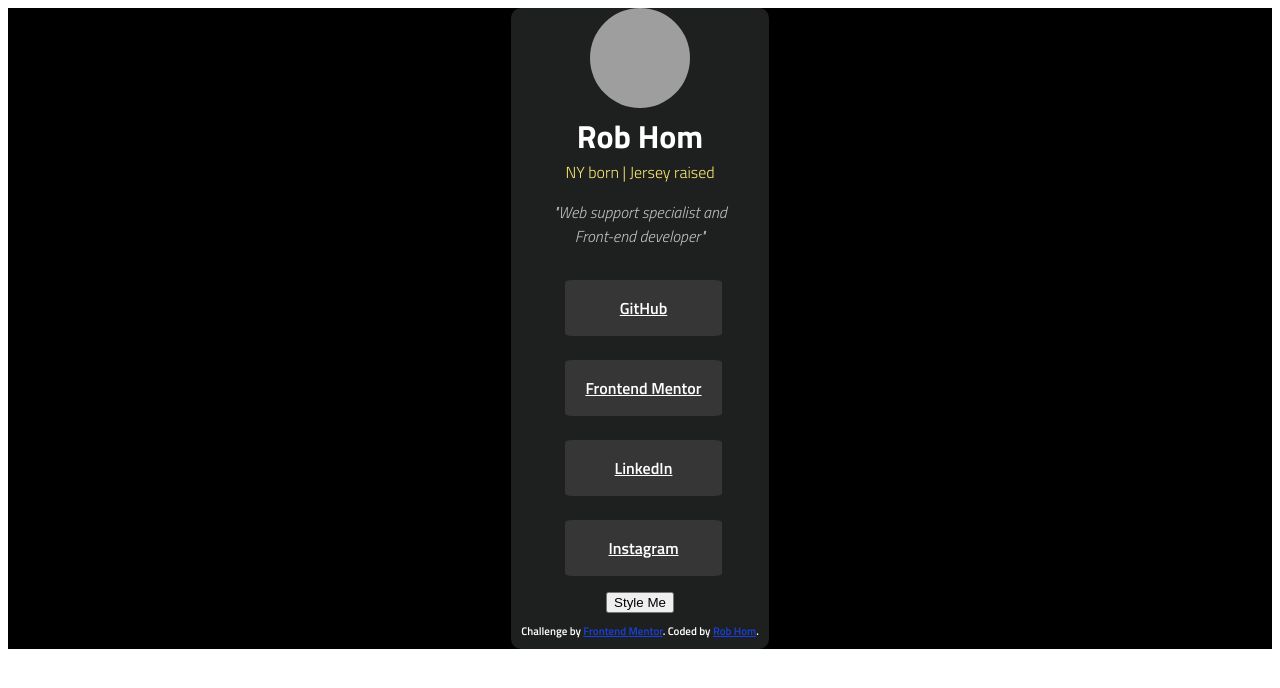
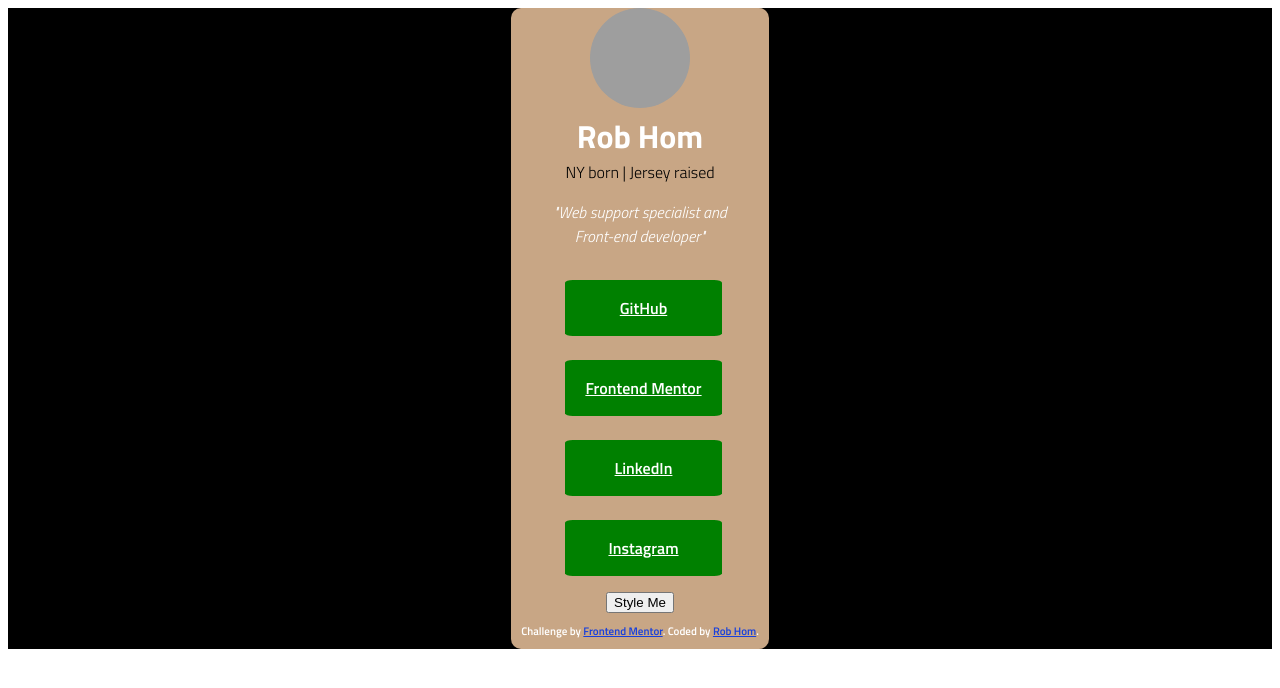
Before and after one commit to robhom-b/frontend-mentor, a website built with Vite: page index.html in a window 1280 px wide. Both pictures are taken after a click on the button "Style Me". Built offline with nearby package versions, Linux system fonts and the light colour scheme; grey boxes are pictures that could not be loaded.

Commit message:
Cleaned up comments, wrote reflections, and improved style function

```diff
--- a/index.html
+++ b/index.html
@@ -23,17 +23,17 @@
   <div class="inner-container">
     <img class="profile-picture" alt="professional headshot photograph" src="/assets/images/rob-profile.JPG" />
     <h1 class="titillium-web-bold">Rob Hom</h1>
-    <p class="heading titillium-web-light">NY born | Jersey raised</p>
-    <p class="bio titillium-web-light-italic">"Web support specialist and<br>
+    <p class="heading titillium-web-light about-text-default-state">NY born | Jersey raised</p>
+    <p id="tagline" class="tagline-default-state bio titillium-web-light-italic">"Web support specialist and<br>
       Front-end developer"<br></p>
-    <div class="social-container titillium-web-semibold">
-      <a href="https://github.com/robhom-b" target="_blank">GitHub</a><br>
-      <a href="#" target="_blank">Frontend Mentor</a><br>
-      <a href="https://www.linkedin.com/in/robhom13" target="_blank">LinkedIn</a><br>
-      <a href="https://www.instagram.com/robhom44" target="_blank">Instagram</a>
+    <div id="buttonGroup" class="social-container titillium-web-semibold">
+      <a href="https://github.com/robhom-b" class="social-button" target="_blank">GitHub</a><br>
+      <a href="#" class="social-button" target="_blank">Frontend Mentor</a><br>
+      <a href="https://www.linkedin.com/in/robhom13" class="social-button" target="_blank">LinkedIn</a><br>
+      <a href="https://www.instagram.com/robhom44" class="social-button" target="_blank">Instagram</a>
     </div>
 
-    <button id="button" onclick="color()">Style Me</button>
+    <button id="button" onclick="switchStyle(buttonGroup);">Style Me</button>
 
     <div class="attribution titillium-web-semibold">
       Challenge by <a href="https://www.frontendmentor.io?ref=challenge" target="_blank">Frontend Mentor</a>.
--- a/scripts/main.js
+++ b/scripts/main.js
@@ -1,11 +1,70 @@
-function color(){
-    //Get the button
-    alert("The button is clicked");
-    //Define the styles to toggle
+/*
+Click the button! I'm writing a script to change the social media card's color palette.
+The new style will toggle on or off a new theme after the user clicks the Style Me button.
 
-    //Initial state
+    1. Get the button - done
+    2. Define the styles to toggle - done
+    3. Function to toggle style
+    4. Add event listener to button - done
+*/
 
-    //Function to toggle style
+//Creates a new function called switchStyle that takes a parameter value
+  function switchStyle(buttonGroup){
+    const socialButtons = document.querySelectorAll(".social-button"); //the socialButtons variable is assigned a collection of elements with the .social-button class
+    //element.classList.remove("social-button"); //Use the element API to remove any element with the social-button class?
+    //console.log(element); //Use log to check the value of the element variable
+    socialButtons.forEach(button => button.classList.toggle("social-button-active-state")) //iterate over the socialButtons objects to toggle on or off the social-button-active-state class
 
-    //Add event listener to button
-}
+    const taglineText = document.querySelector(".tagline-default-state"); //the taglineText variable is assigned a collection of elements with the .tagline-state class
+    console.log(taglineText.classList); //Use log to check the value of the taglineText variable
+    taglineText.classList.toggle("tagline-active-state"); //Use the toggle method to remove the given argument from the DOMTokenList
+    console.log(taglineText.classList);
+    //how do I add the tagline-state class back into the DOMTokenList after the button has been clicked?
+
+    const aboutText = document.querySelector(".about-text-default-state");
+    aboutText.classList.toggle("about-text-active-state");
+
+    const cardBackground = document.querySelector(".inner-container");
+    cardBackground.classList.toggle("cardBackground-active-state");
+
+    const cardContainer = document.querySelector(".social-container");
+    cardContainer.classList.toggle("cardContainer-active-state");
+  }
+
+  /*
+    Thoughts and reflections: Should I be using the default state method or should I just reuse the
+    code that was established with the original class? Is my code being redundant? I think yes, because
+    I have multiple classes that are repeating the same change.
+
+    Question: Is it better to be redundant to get the idea out, and then clean up the code after?
+    Because instead of haivng the default state class in the querySelector method, I could just dive
+    straight into with the original element and CSS selector in the query selector.
+
+    Having the default and active states though did help me figure it out quicker!
+    */
+
+
+
+  /*for(let i=0; i < 3, i++)
+    {
+    //const element = document.querySelector('div#socialButton.social-container.titillium-web-semibold a');
+    // //gets the first element with the class social container
+    element.forstyle = "background-color: red";
+    };*/
+
+
+  /*function switchStyle(elementId, styleName) {
+    const element = document.querySelector('div#socialButton.social-container.titillium-web-semibold a'); //gets the first element with the class social container
+    element.style = "background-color: red";
+
+    console.log(element.style);
+    console.log("The value of element is " + element);
+    console.log("The function works");
+  }
+
+  const styles = {
+    style1: "darkMode",
+    style2: "lightMode"
+  };
+
+  */
--- a/styles/styles.css
+++ b/styles/styles.css
@@ -124,3 +124,49 @@
     font-weight: 700;
     font-style: italic;
   }
+
+  .lightMode{
+    background-color: red;
+    /* border: medium solid white; */
+    padding: 1em;
+    width: 150px;
+    display: block;
+    text-align: center;
+    margin: auto;
+  }
+
+  .style2{
+    background-color: pink;
+  }
+
+/*a.social-button{
+  background-color: red;
+}*/
+
+.social-button-active-state{
+  background-color: green !important;
+}
+
+.tagline-default-state{
+  color: orange;
+}
+
+.tagline-active-state{
+  color: white;
+}
+
+.about-text-default-state{
+  color: yellow;
+}
+
+.about-text-active-state{
+  color: black;
+}
+
+.cardBackground-active-state{
+  background: #C8A685;
+}
+
+.cardContainer-active-state{
+  background: #C8A685;
+}
```
